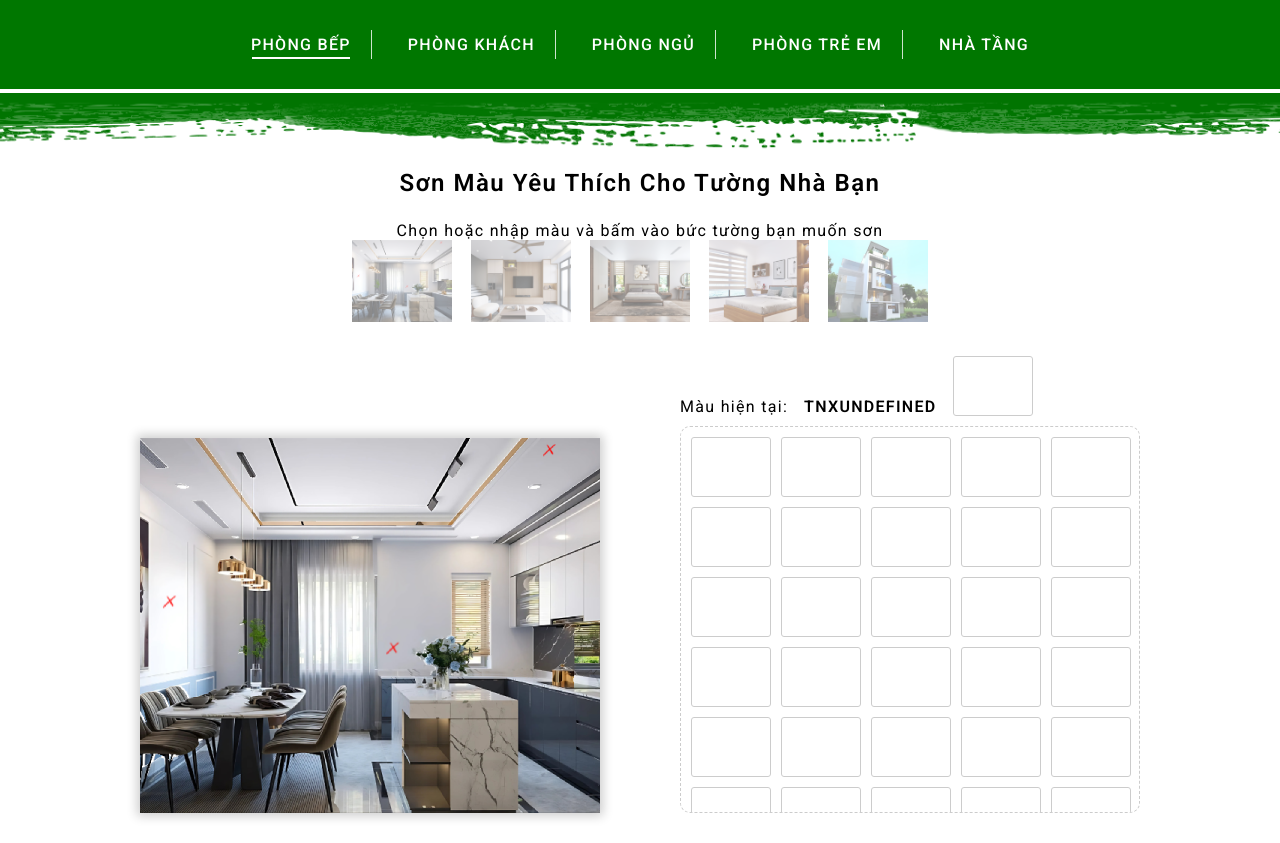
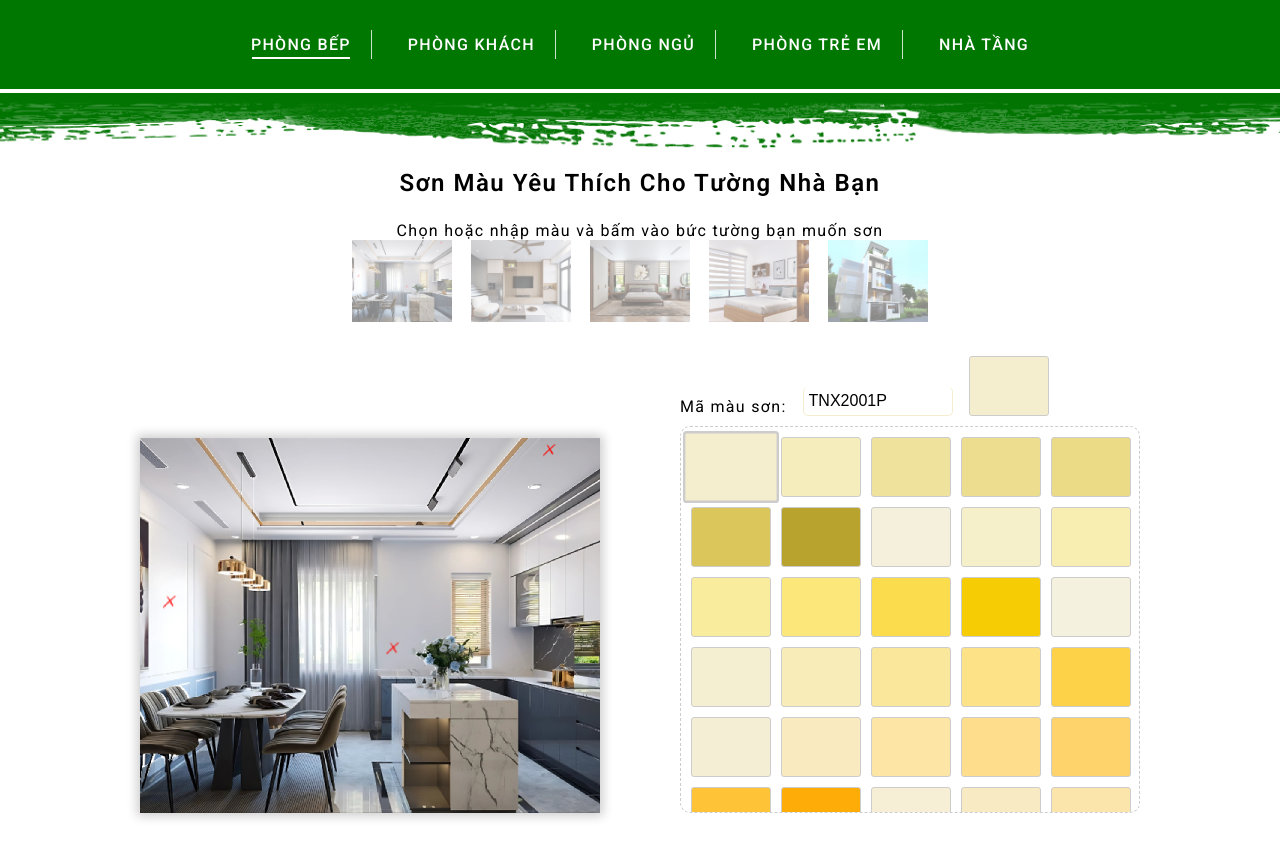
Before and after one commit to vzwarbee/change-house-color-wall, a plain HTML site: page index.html in a window 1280 px wide. Both pictures are taken after a click on the element 731 px from the left and 466 px from the top of the page. Drawn offline with Linux system fonts and the light colour scheme.

Commit message:
update code

```diff
--- a/assets/js/upload_image.js
+++ b/assets/js/upload_image.js
@@ -15,26 +15,48 @@ async function fetchData() {
     console.error("There was a problem with the fetch operation:", error);
   }
 }
+const boxView = document.querySelector(".box-view_selected");
 
 fetchData().then(() => {
-  listData?.colors.forEach((color) => {
-    const boxView = document.querySelector(".box-view_selected");
+  if (!listData || !listData?.colors) {
+    console.error("Dữ liệu không hợp lệ hoặc bị thiếu!");
+    return;
+  }
+  function handleColorBoxClick(event) {
+    const colorBox = event.currentTarget;
+    const artColor = colorBox.getAttribute("data-color");
+    const titleLabelColor = "TNX" + colorBox.getAttribute("data-name");
+
+    labelColor.value = titleLabelColor.toUpperCase();
+    labelColor.style.borderColor = artColor;
+    colorInput.value = artColor;
+    boxView.style.backgroundColor = artColor;
+
+    boxView.addEventListener("click", () => {
+      location.hash = titleLabelColor;
+    });
+
+    document
+      .querySelectorAll(".color-box")
+      .forEach((box) => box.classList.remove("active"));
+
+    colorBox.classList.add("active");
+  }
+  listData.colors.forEach(({ name, color }) => {
     const colorBox = document.createElement("div");
     colorBox.className = "color-box";
-    colorBox.style.backgroundColor = `rgb(${color.color}})`;
-    colorBox.setAttribute("data-color", `rgb(${color.color}})`);
-    colorBox.addEventListener("click", () => {
-      const color = colorBox.getAttribute("data-color");
-      const titleLabelColor = !colorInput ? "TNX2001P" : "TNX" + color.name;
-      labelColor.innerHTML = titleLabelColor.toUpperCase();
-      boxView.style.backgroundColor = !colorInput
-        ? "rgb(245,238,206)"
-        : `rgb(${color.color}})`;
-    });
+    colorBox.style.backgroundColor = `rgb(${color})`;
+    colorBox.setAttribute("data-color", `rgb(${color})`);
+    colorBox.setAttribute("data-name", name);
+    colorBox.id = "TNX" + name;
+
+    colorBox.addEventListener("click", handleColorBoxClick);
 
     box_colors.appendChild(colorBox);
   });
 });
+
+function linkToColor() {}
 
 //data image
 const sonnha = {
@@ -237,12 +259,15 @@ function applyColorToCanvas(canvas, img, hexColor) {
   const imageData = ctx.getImageData(0, 0, img.width, img.height);
   const data = imageData.data;
 
-  // const rgb = hexToRgb(hexColor);
+  const { r, g, b } = (() => {
+    const [r, g, b] = hexColor.match(/\d+/g).map(Number);
+    return { r, g, b };
+  })();
 
   for (let i = 0; i < data.length; i += 4) {
-    data[i] = hexColor.r; // Red
-    data[i + 1] = hexColor.g; // Green
-    data[i + 2] = hexColor.b; // Blue
+    data[i] = r; // Red
+    data[i + 1] = g; // Green
+    data[i + 2] = b; // Blue
   }
 
   ctx.putImageData(imageData, 0, 0);
--- a/assets/style/style.css
+++ b/assets/style/style.css
@@ -96,8 +96,8 @@ section {
 }
 
 #labelColor {
-    font-weight: 600;
     margin-bottom: 0;
+    border-top: none;
 }
 
 .color-box,
@@ -108,10 +108,49 @@ section {
     border: 1px solid #ccc;
     border-radius: 3px;
     transition: transform 0.2s;
+    background-color: rgb(245, 238, 206);
 }
 
 .color-box:hover {
     transform: scale(1.2);
+}
+
+.color-box.active {
+    transform: scale(1.2);
+    border: 2px solid #ccc;
+}
+
+.box-view_selected {
+    position: relative;
+}
+
+.box-view_selected::after {
+    position: absolute;
+    content: "Tới màu này";
+    font-size: 15px;
+    color: white;
+    display: flex;
+    justify-content: center;
+    align-items: center;
+    top: 50%;
+    left: 0%;
+    right: 0;
+    height: 0%;
+    width: 100%;
+    background-color: rgba(0, 0, 0, 0.2);
+    letter-spacing: 1px;
+    text-align: center;
+    align-items: center;
+    visibility: hidden;
+    opacity: 0;
+    transition: .3s;
+}
+
+.box-view_selected:hover::after {
+    top: 0%;
+    height: 100%;
+    visibility: visible;
+    opacity: 1;
 }
 
 .canvas-container {
--- a/index.html
+++ b/index.html
@@ -86,8 +86,8 @@
                 </div>
                 <div>
                     <div style="display: flex; gap: 1rem;align-items: end;margin-bottom: 10px;">
-                        <span>Màu hiện tại: </span>
-                        <label for="" id="labelColor"></label>
+                        <span>Mã màu sơn: </span>
+                        <input type="text" id="labelColor" placeholder="Nhập màu hoặc chọn màu ở dưới" value="TNX2001P">
                         <input type="text" id="colorValue" value="" placeholder="Nhập màu hoặc chọn màu ở dưới">
                         <div class="box-view_selected"></div>
                     </div>
@@ -105,8 +105,8 @@
     <script src="/change-house-color-wall/assets/js/app.js"></script>
     <script src="/change-house-color-wall/assets/js/upload_image.js"></script>
 
-    <!-- <script src="/change-house-color-wall/change-house-color-wall/assets/js/app.js"></script>
-    <script src="/change-house-color-wall/change-house-color-wall/assets/js/upload_image.js"></script> -->
+    <!-- <script src="/change-house-color-wall/assets/js/app.js"></script>
+    <script src="/change-house-color-wall/assets/js/upload_image.js"></script> -->
 </body>
 
 </html>
```
